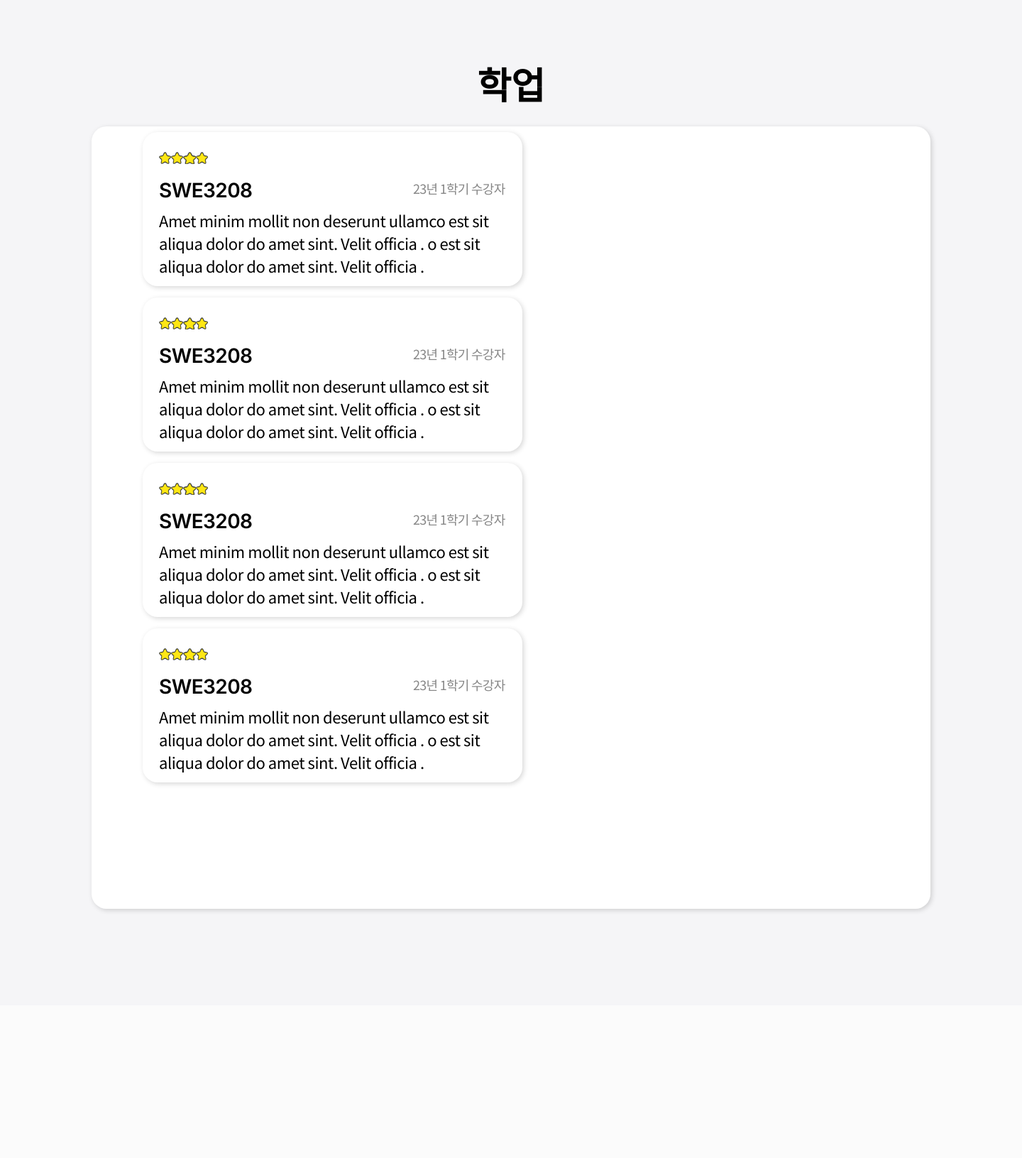
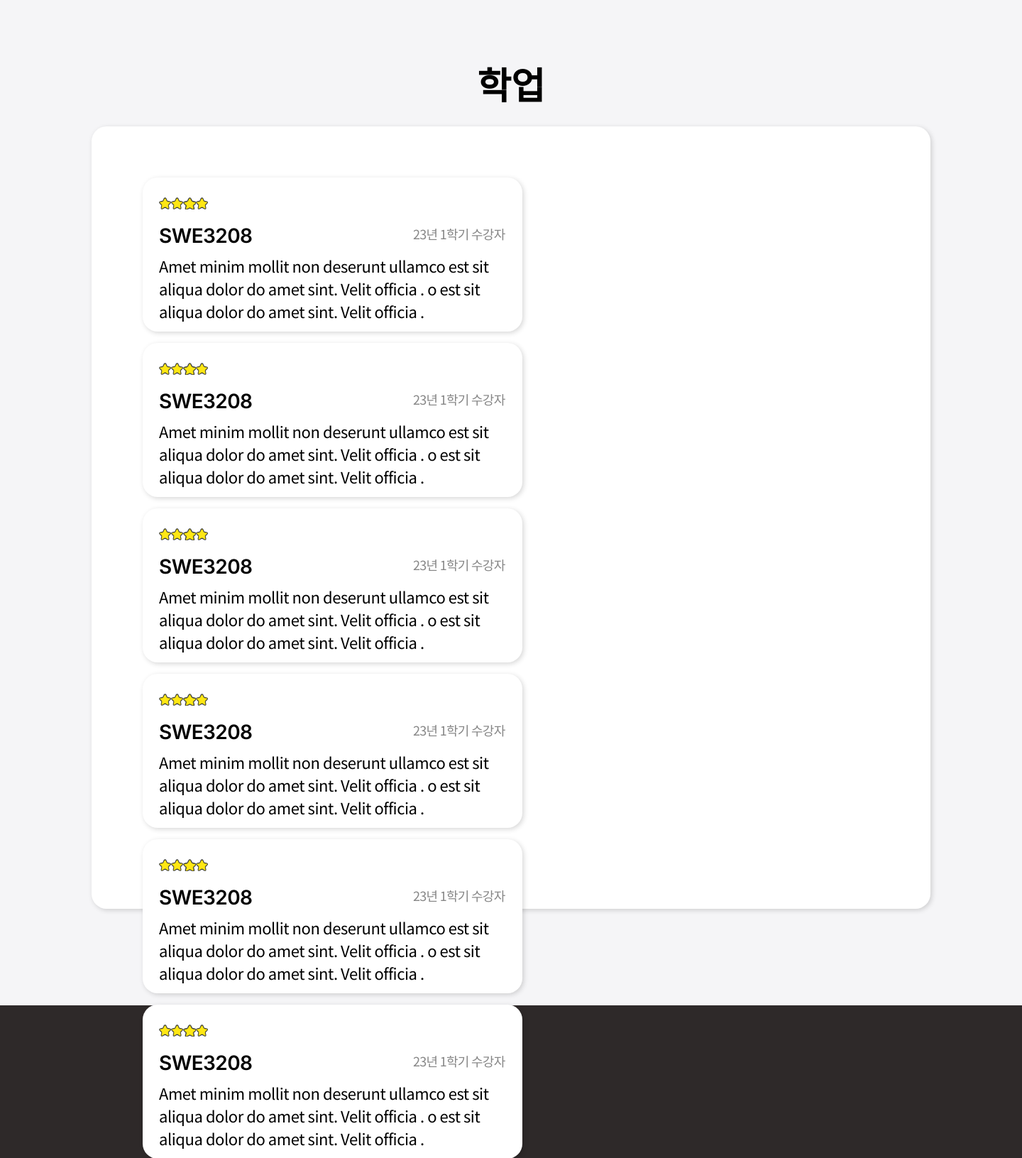
Before and after one commit to viroovr/skkuexs, a Django app: page /forums/1/courses in a window 1440 px wide. Shown: the part 184-1815 px from the top of the page at 71% size. Before the commit the page ends 1469 px from the top, so only its background shows below. Run offline with Django 4.2, Linux system fonts and the light colour scheme.

Commit message:
forums.css and views.py modified

```diff
--- a/forums/views.py
+++ b/forums/views.py
@@ -39,6 +39,25 @@ def courses(request, school_name):
         'school_name': school_name,
         'courses': [
             {  'rank': 4,
+                "title": "SWE3208",
+                "date": "23년 1학기 수강자",
+                "content": "Amet minim mollit non deserunt ullamco est sit aliqua dolor do amet sint. Velit officia . o est sit aliqua dolor do amet sint. Velit officia .",
+            },
+            {  'rank': 4,
+                "title": "SWE3208",
+                "date": "23년 1학기 수강자",
+                "content": "Amet minim mollit non deserunt ullamco est sit aliqua dolor do amet sint. Velit officia . o est sit aliqua dolor do amet sint. Velit officia .",
+            },
+            {  'rank': 4,
+                "title": "SWE3208",
+                "date": "23년 1학기 수강자",
+                "content": "Amet minim mollit non deserunt ullamco est sit aliqua dolor do amet sint. Velit officia . o est sit aliqua dolor do amet sint. Velit officia .",
+            },
+            {  'rank': 4,
+                "title": "SWE3208",
+                "date": "23년 1학기 수강자",
+                "content": "Amet minim mollit non deserunt ullamco est sit aliqua dolor do amet sint. Velit officia . o est sit aliqua dolor do amet sint. Velit officia .",
+            },{  'rank': 4,
                 "title": "SWE3208",
                 "date": "23년 1학기 수강자",
                 "content": "Amet minim mollit non deserunt ullamco est sit aliqua dolor do amet sint. Velit officia . o est sit aliqua dolor do amet sint. Velit officia .",
--- a/static/forums.css
+++ b/static/forums.css
@@ -251,7 +251,7 @@
         /* flex-flow: column wrap; */
         /* justify-content: space-around;
         align-content: space-around;  */
-        padding: 0px 4rem 0px;
+        padding: 4rem;
     margin-bottom: 1.375rem;
 
 }
```
